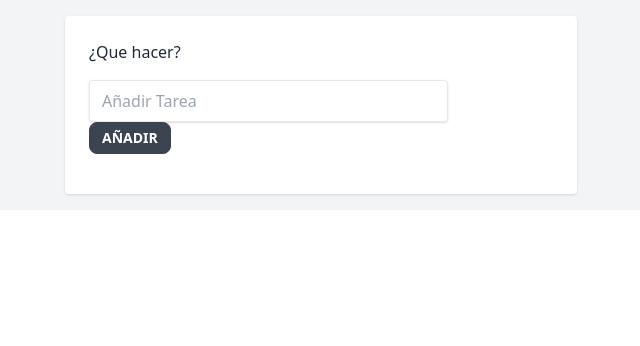
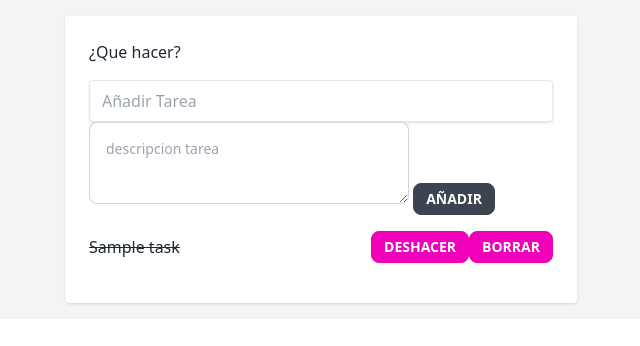
Before and after one commit to ivanderk/que_hacer, a Flask app: page / in a window 1280 px wide. Shown: the top 346 px of the page, without its empty margins (319-959 px from the left). Run offline with Flask 3, Linux system fonts and the light colour scheme; tables that the repository leaves empty hold one stand-in row (values such as "Sample post"); some libraries are stand-ins or nearby versions.

Commit message:
Task name + description now showing and saving (project_id == null allowed)

```diff
--- a/app.py
+++ b/app.py
@@ -8,41 +8,35 @@ app = Flask(__name__)
 app.config['SQLALCHEMY_DATABASE_URI'] = 'sqlite:///todo.db'
 db = init_app(app)
 
-# class Todo(db.Model):
-#     id = db.Column(db.Integer, primary_key=True)
-#     text = db.Column(db.String(200))
-#     complete = db.Column(db.Boolean)
-
-
 app.app_context().push()
 db.create_all()
 
 
 @app.route('/')
 def index():
-    todos = Task.query.all()
-    return render_template('index.html', todos=todos)
+    tasks = Task.query.all()
+    return render_template('index.html', tasks=tasks)
 
 
 @app.route('/add', methods=['POST'])
 def add():
-    todo = Task(text=request.form['todo_text'], complete=False)
-    db.session.add(todo)
+    task = Task(name=request.form['task_name'], description=request.form['task_name'],complete=False)
+    db.session.add(task)
     db.session.commit()
     return redirect(url_for('index'))
 
 @app.route('/complete/<id>')
 def complete(id):
-    todo = Task.query.filter_by(id=int(id)).first()
-    todo.complete = not todo.complete
+    task = Task.query.filter_by(id=int(id)).first()
+    task.complete = not task.complete
     db.session.commit()
     return redirect(url_for('index'))
 
 @app.route('/delete', methods=['POST'])
 def delete():
     id = int(request.form['id'])
-    todo = Task.query.filter_by(id=id).first()
-    db.session.delete(todo)
+    task = Task.query.filter_by(id=id).first()
+    db.session.delete(task)
     db.session.commit()
     return redirect(url_for('index'))
 
--- a/models.py
+++ b/models.py
@@ -20,6 +20,7 @@ class Project(db.Model):
 class Task(db.Model):
     id = db.Column(db.Integer, primary_key=True)
     name = db.Column(db.String(255), nullable=False)
+    description = db.Column(db.Text, nullable=True)
     complete = db.Column(db.Boolean, default=False)
     project_id = db.Column(db.Integer, db.ForeignKey('project.id'))
 
--- a/templates/index.html
+++ b/templates/index.html
@@ -19,7 +19,8 @@
             <h1 class="text-grey-darkest">¿Que hacer?</h1>
             <div class="flex mt-4">
                 <form action="{{ url_for('add') }}" method="post" >
-                    <input class="shadow appearance-none border rounded w-full py-2 px-3 mr-4 text-grey-darker" name="todo_text" placeholder="Añadir Tarea">
+                    <input class="shadow appearance-none border rounded w-full py-2 px-3 mr-4 text-grey-darker" name="task_name" placeholder="Añadir Tarea">
+                    <textarea name="task_description" placeholder="descripcion tarea" class="textarea textarea-bordered textarea-md w-full max-w-xs" ></textarea>
                     <button class="flex-no-shrink btn  btn-sm">Añadir</button>
                 </form>
             </div>
@@ -29,8 +30,8 @@
 
             {% for task in tasks %}
               <div class="flex mb-4 items-center">
-                <p class="w-full text-grey-darkest  {{'line-through' if todo.complete else ''}}">{{ todo.text }}</p>
-                <a href="{{ url_for('complete', id=task.id) }}"  class="flex-no-shrink btn  btn-sm {{ 'btn-secondary' if todo.complete else 'btn-primary' }}">{{ 'Deshacer' if todo.complete else 'Hecho' }}</a>
+                <p class="w-full text-grey-darkest  {{'line-through' if task.complete else ''}}">{{ task.name }}</p>
+                <a href="{{ url_for('complete', id=task.id) }}"  class="flex-no-shrink btn  btn-sm {{ 'btn-secondary' if task.complete else 'btn-primary' }}">{{ 'Deshacer' if task.complete else 'Hecho' }}</a>
                 <form action="{{ url_for('delete') }}" method="post" >
                     <input type="hidden" value="{{task.id}}" name="id"></iput>
                     <button class="flex-no-shrink btn btn-sm btn-secondary">Borrar</button>
```
